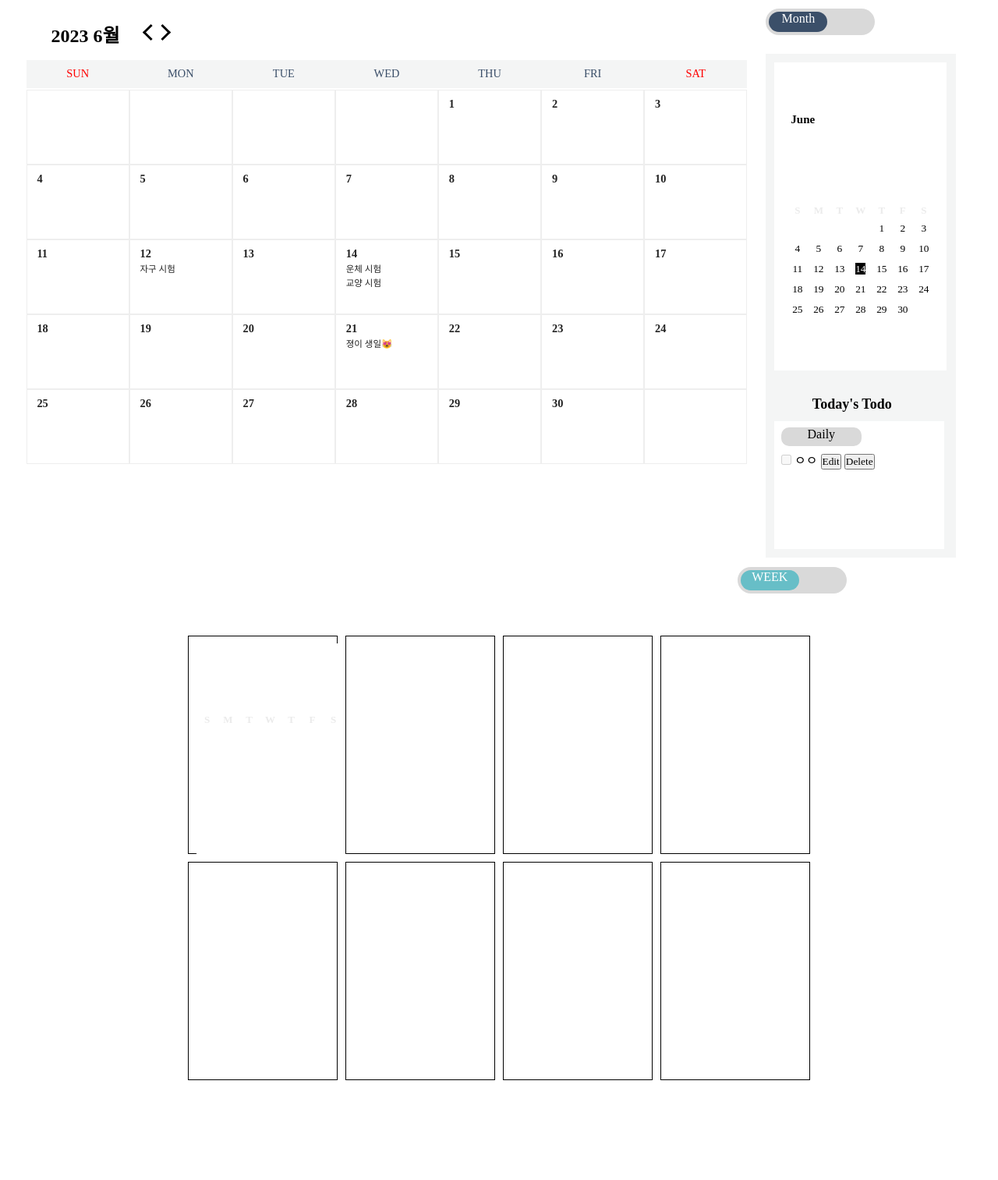
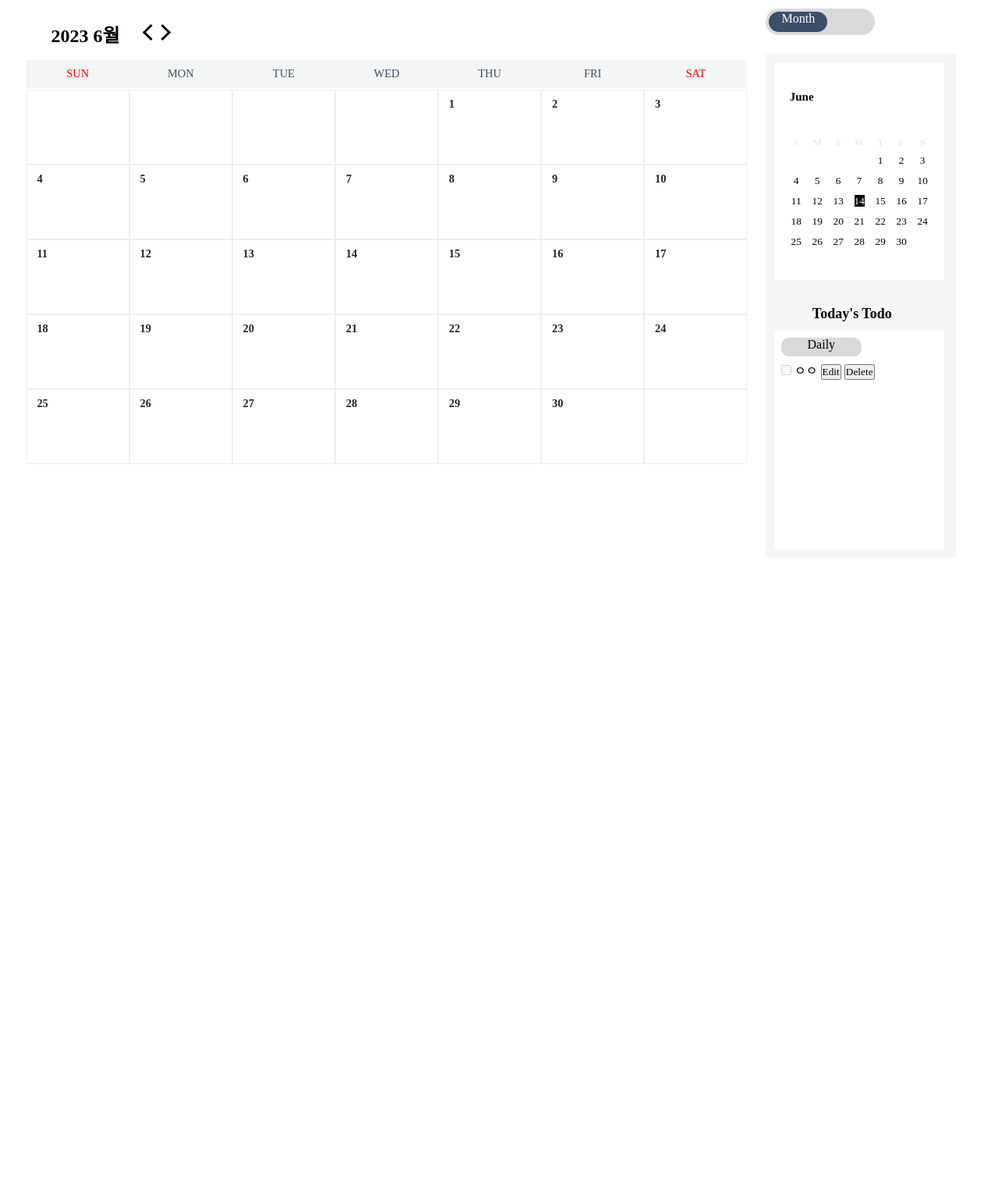
Before and after one commit to chaerish/webplaying, a Django app: page /calendar/month in a window 1280 px wide. Shown: the part 78-1591 px from the top of the page at 78% size. After the commit the page ends 673 px from the top, so only its background shows below. Run offline with Django 4.2, Linux system fonts and the light colour scheme; data comes from the database, SQL or seed files in the repository; both versions use the stored data as it was after the commit; some libraries are stand-ins or nearby versions; some web fonts are replaced.

Commit message:
캘린더css/js 수정

```diff
--- a/todoplay/static/css/todocalendar/calendar.css
+++ b/todoplay/static/css/todocalendar/calendar.css
@@ -1,6 +1,6 @@
 /* 달력 */
 
-.calendarContainer {
+.container {
   display: flex;
 
   flex-direction: row;
--- a/todoplay/static/css/todocalendar/side-bar.css
+++ b/todoplay/static/css/todocalendar/side-bar.css
@@ -1,5 +1,5 @@
 /* The switch - the box around the slider */
-.monthSwitch {
+.switch {
   margin-top: 5%;
   position: relative;
   display: inline-block;
@@ -9,10 +9,10 @@
 }
 
 /* Hide default HTML checkbox */
-.monthSwitch input {display:none;}
+.switch input {display:none;}
 
 /* The slider */
-.monthSlider {
+.slider {
   position: absolute;
   cursor: pointer;
   top: 0;
@@ -24,7 +24,7 @@
   transition: .4s;
 }
 
-.monthSlider:before {
+.slider:before {
   position: absolute;
   content: "Month";
   text-align: center;
@@ -38,26 +38,26 @@
   transition: .4s;
 }
 
-input:checked + .monthSlider {
+input:checked + .slider {
   background-color: #D9D9D9;
 }
 
-input:focus + .monthSlider {
+input:focus + .slider {
   box-shadow: 0 0 1px #D9D9D9;
 }
 
-input:checked + .monthSlider:before {
+input:checked + .slider:before {
   -webkit-transform: translateX(57px);
   -ms-transform: translateX(57px);
   transform: translateX(57px);
 }
 
 /* Rounded sliders */
-.monthSlider.round {
+.slider.round {
   border-radius: 100px;
 }
 
-.monthSlider.round:before {
+.slider.round:before {
   border-radius: 90px;
 }
 
--- a/todoplay/static/js/todocalendar/calendar.js
+++ b/todoplay/static/js/todocalendar/calendar.js
@@ -1,9 +1,6 @@
 // 임시 데이터
 const data = [
-    { date: '2023-06-12', content: '자구 시험' },
-    { date: '2023-06-14', content: '운체 시험' },
-    { date: '2023-06-14', content: '교양 시험' },
-    { date: '2023-06-21', content: '졍이 생일😻' },
+
   ];
 
 
@@ -66,7 +63,8 @@ const data = [
     document.querySelector(`.dateTitle`).innerText = `${currentYear} ${currentMonth}월`;
   }
 
-  const date = new Date('2023-06-02');
+  const date = new Date();
+  console.log(date);
 
 makeCalendar(date);
 
--- a/todoplay/static/js/todocalendar/side-bar.js
+++ b/todoplay/static/js/todocalendar/side-bar.js
@@ -1,5 +1,5 @@
-var monthCheck = $("input[type='monthCheckbox']");
-monthCheck.click(function(){
+var check = $("input[type='checkbox']");
+check.click(function(){
 	$("p").toggle();
 });
 
--- a/todoplay/todocalendar/templates/todocalendar/month.html
+++ b/todoplay/todocalendar/templates/todocalendar/month.html
@@ -10,7 +10,7 @@
         <link href="{% static '/css/home/main.css' %}" rel="stylesheet" type="text/css" />
         <link href="{% static '/css/todocalendar/side-bar.css' %}" rel="stylesheet" type="text/css" />
         <link href="{% static '/css/todocalendar/calendar.css' %}" rel="stylesheet" type="text/css" />
-        <link href="{% static '/css/todocalendar/week.css' %}" rel="stylesheet" type="text/css" />
+        <!-- <link href="{% static '/css/todocalendar/week.css' %}" rel="stylesheet" type="text/css" /> -->
         <script type="text/javascript" src="http://ajax.googleapis.com/ajax/libs/jquery/1.4.3/jquery.min.js"></script>
     </head>
     <body>
@@ -26,9 +26,9 @@
 
 
     <!-- 월간 화면 (month) -->
-    <section id="month">
+    <!-- <section id="month"> -->
         <!-- 전체 캘린더 flex -->
-        <div class="calendarContainer">
+        <div class="container">
             <!-- 메인 캘린더 -->
             <div class='rap'>
                 <div class="header">
@@ -53,12 +53,12 @@
             <!-- 사이드바 flex container -->
             <div class="side-bar">
                 <div class="viewOption">
-                    <label class="monthSwitch">
+                    <label class="switch">
                         <input
-                            type="monthCheckbox"
+                            type="checkbox"
                             onclick="monthToWeek()"
                         >
-                        <span class="monthSlider round"></span>
+                        <span class="slider round"></span>
                     </label>
                 </div>
 
@@ -101,10 +101,12 @@
             </div>
         </div>
 
-    </section>
+    <!-- </section> -->
+
+
 
     <!-- 주간 화면 (week) -->
-    <section id="week">
+    <!-- <section id="week">
 
         <div class="container">
             <div class="bar">
@@ -119,8 +121,8 @@
                     </label></li>
                 </ul>
             </div>
-            <!-- <section class="line-top"></section>
-            <section class="line-bottom"></section> -->
+            /* <section class="line-top"></section>
+            <section class="line-bottom"></section> */
             <div class="content">
                 <div class="week">
                     <section class="rec1">
@@ -167,11 +169,10 @@
 
             </div>
 
-    </section>
+    </section> -->
 
-
-          <script src="{% static 'js/todocalendar/side-bar.js' %}"></script>
-          <script src="{% static 'js/todocalendar/calendar.js' %}"></script>
-          <script src="{% static 'js/todocalendar/week.js' %}"></script>
-          <script src="{% static 'js/todocalendar/index.js' %}"></script>
+        <script src="{% static 'js/todocalendar/calendar.js' %}"></script>
+        <script src="{% static 'js/todocalendar/side-bar.js' %}"></script>
+        <!-- <script src="{% static 'js/todocalendar/week.js' %}"></script> -->
+        <script src="{% static 'js/todocalendar/index.js' %}"></script>
 </html>
```
Also changed, not shown: todoplay/db.sqlite3. Lines whose indentation alone changed are shown as unchanged.
